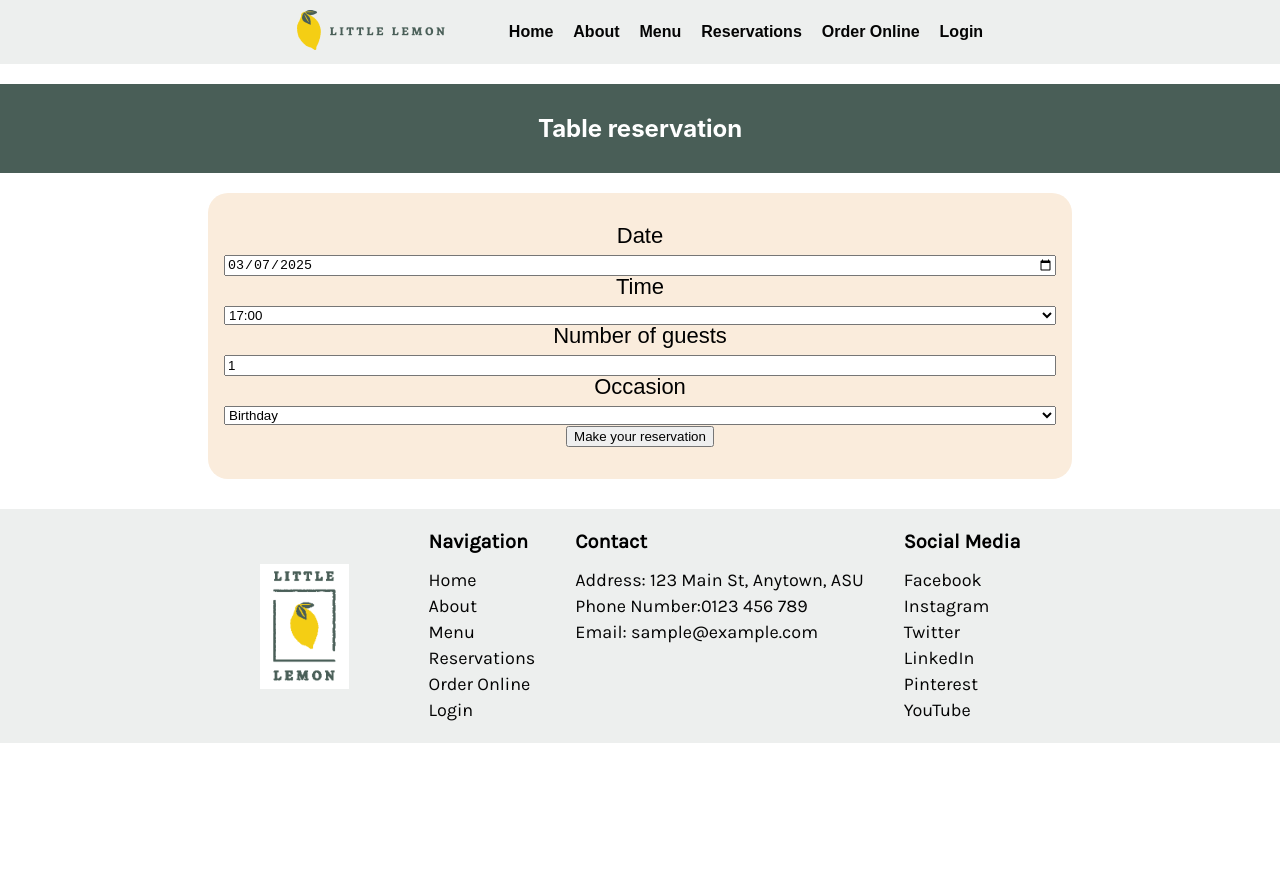
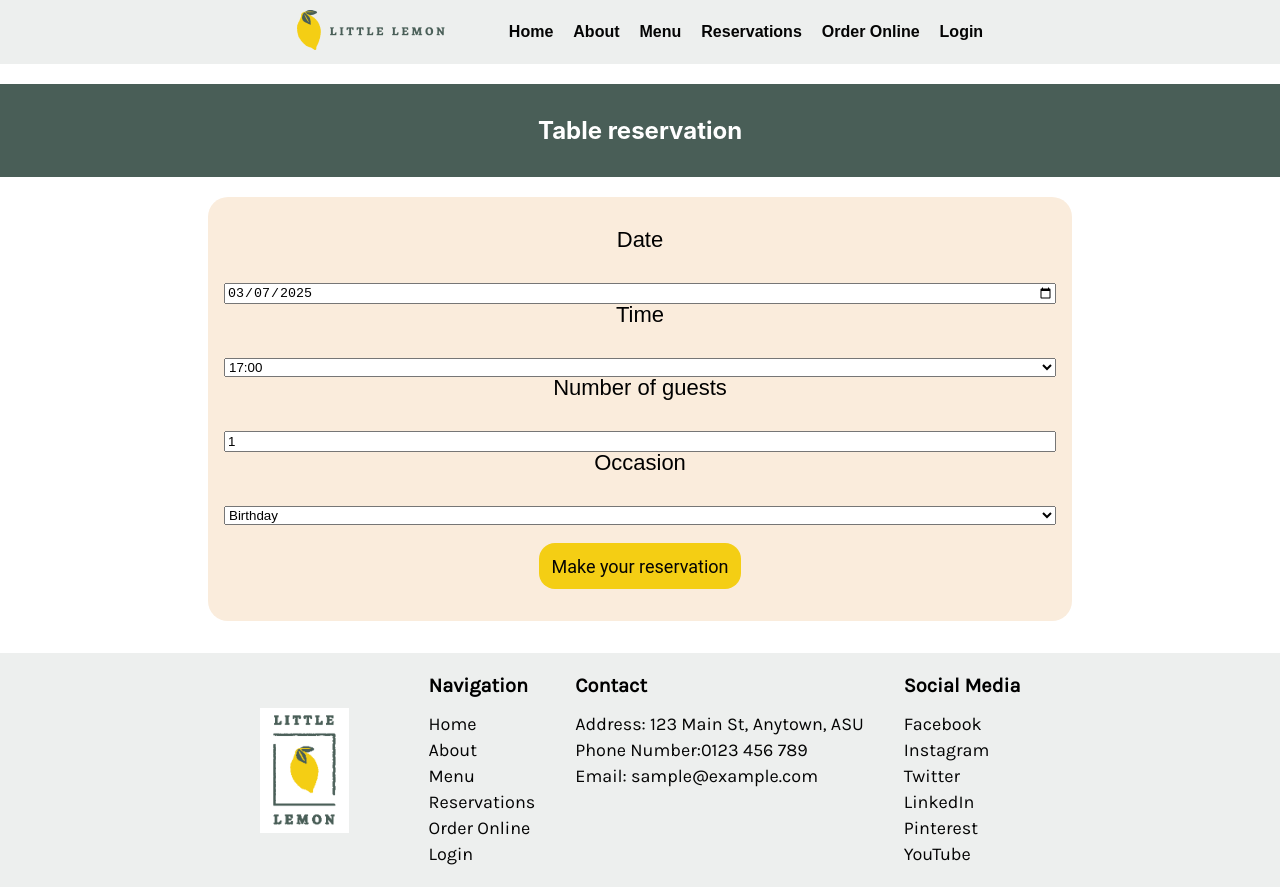
Before and after one commit to johnnyadolf/capstone_react, a React (Create React App) app in the folder app/: page /reservations in a window 1280 px wide. Before the commit the page ends 800 px from the top, so only its background shows below. Built offline with nearby package versions, Linux system fonts and the light colour scheme; a web font is replaced by a local one.

Commit message:
small updates

```diff
--- a/app/src/App.css
+++ b/app/src/App.css
@@ -301,10 +301,11 @@ footer {
 	text-align: center;
 	padding: 0.7em;
 	cursor: pointer;
+	margin-top: 1em;
 }
 
 .reserve_btn {
-	margin-top: 1em;
+	margin-top: 1rem;
 }
 
 /* Media queries */
--- a/app/src/components/Booking/Booking.css
+++ b/app/src/components/Booking/Booking.css
@@ -1,23 +1,23 @@
 .bookings h2 {
-    padding: 1.875rem 0 1.875rem 0;
+    padding: 2rem 0 2rem 0;
     background-color: #495E57;
     color: #FFFFFF;
     text-align: center;
   }
 
   .bookings form {
-    margin: 0 auto 1.875rem auto;
+    margin: 0 auto 2rem auto;
   }
 
   .form-field {
     display: flex;
     flex-direction: column;
-    gap: 0.5rem;
+    gap: 2rem;
     cursor: pointer;
   }
 
   .form-field p {
-    font-size: 0.9375rem;
+    font-size: 1rem;
     color: red;
   }
 
@@ -33,7 +33,7 @@
     display: flex;
     flex-direction: column;
     gap: 1rem;
-    min-height: 31.25rem;
-    padding: 1.875rem 0 1.875rem 0;
-    text-align: center;
+    min-height: 35rem;
+    padding: 2rem 0 2rem 0;
+    align-items: center;
   }
--- a/app/src/components/Booking/BookingForm.js
+++ b/app/src/components/Booking/BookingForm.js
@@ -126,7 +126,7 @@ const BookingForm = ({ availableTimes, dispatchOnDateChange, submitData }) => {
         </select>
       </FormField>
       <button
-        className="button-primary"
+        className="btn"
         type="submit"
         disabled={!areAllFieldsValid()}
       >
--- a/app/src/components/Booking/ConfirmedBooking.js
+++ b/app/src/components/Booking/ConfirmedBooking.js
@@ -4,9 +4,7 @@ import './Booking.css';
 const ConfirmedBooking = () => {
   return (
     <div className="container confirmed-booking">
-    <center>
-        <FaCheckCircle size="500px" color='#32cf3a'/>
-    </center>
+    <FaCheckCircle size="500px" color='#32cf3a'/>
     <h2>Your reservation has been confirmed.</h2>
     <p>You will receive an email with all the details.</p>
     </div>
```
Also changed, not shown: 1 other file (tests, documents, lock files or other folders).
